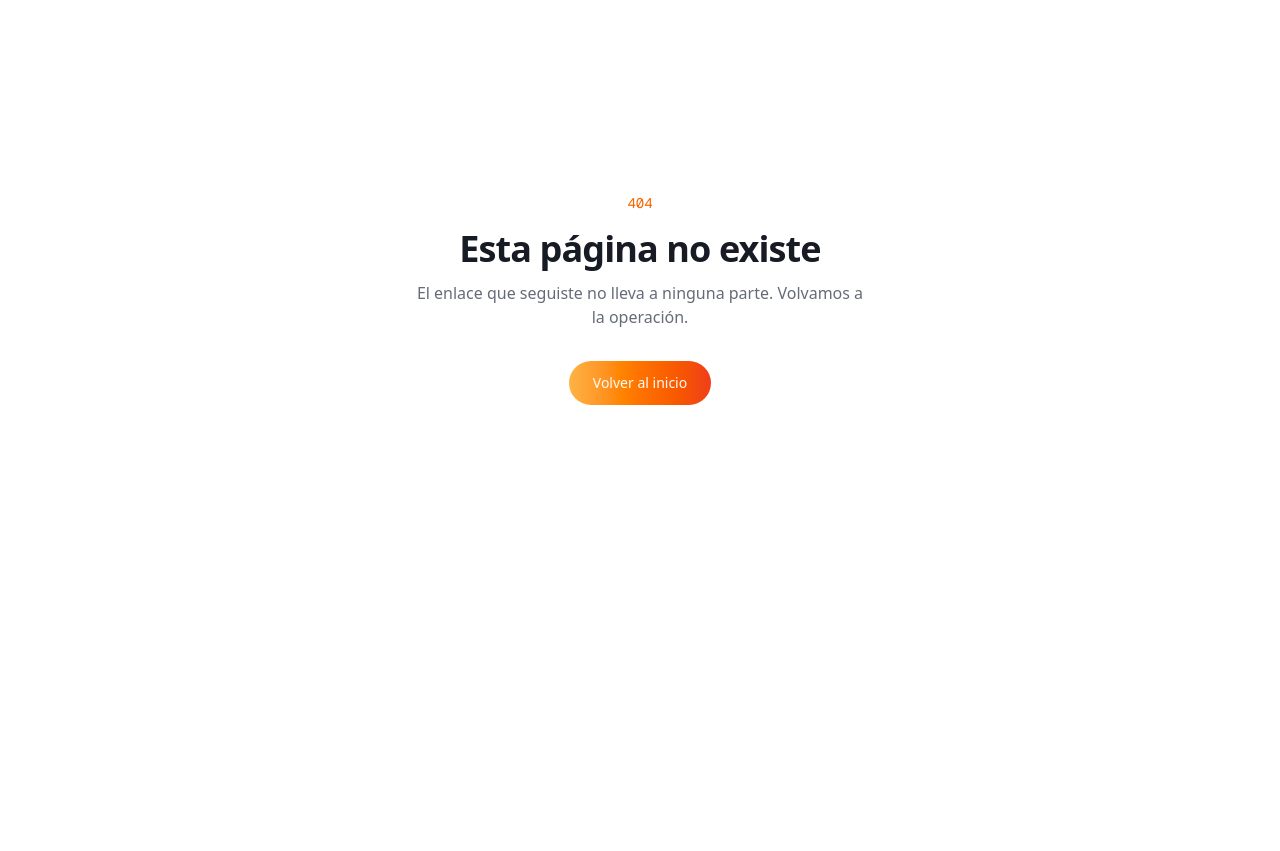
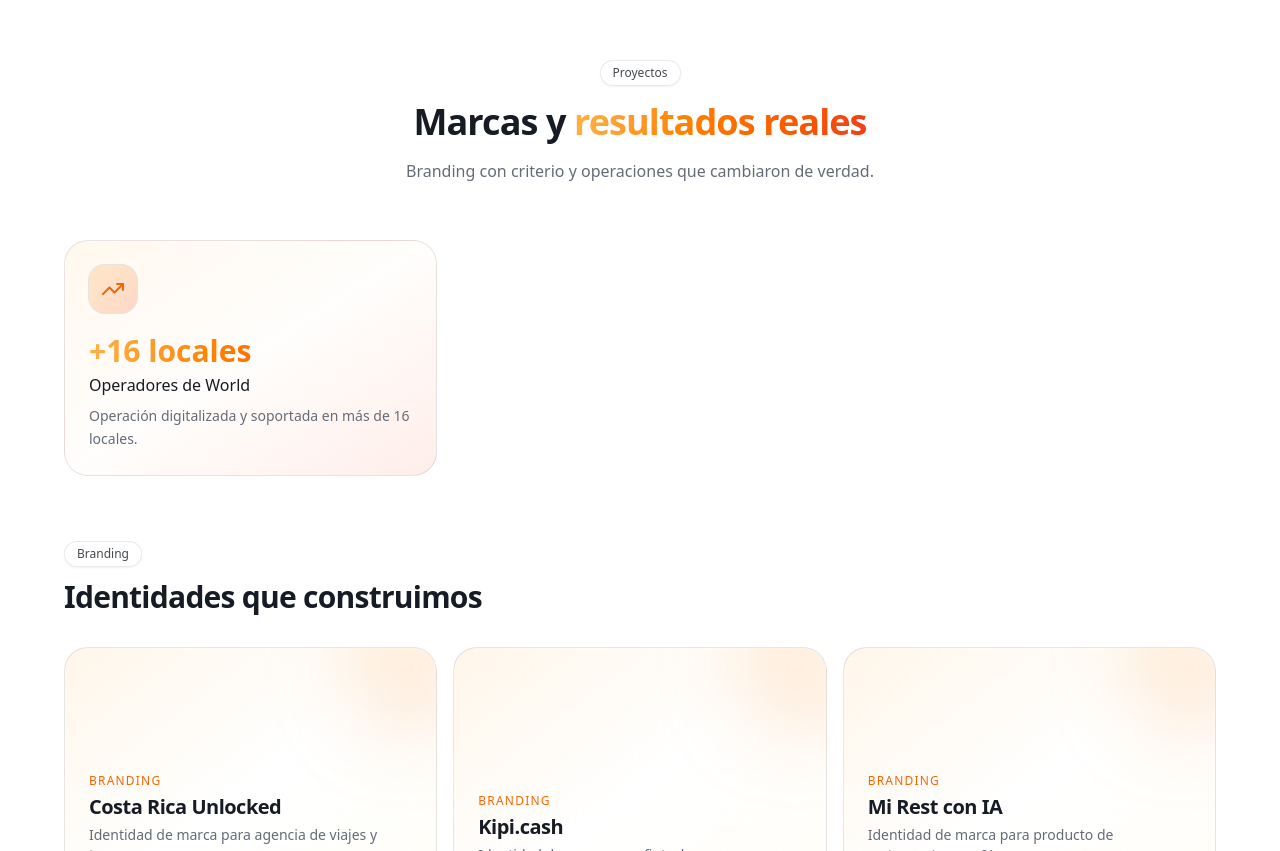
Before and after one commit to DignitaTech/dignita.tech, a Next.js app: page /proyectos in a window 1280 px wide. Before the commit this address had no page. Shown: the part 101-952 px from the top of the page. Before the commit the page ends 800 px from the top, so only its background shows below. Built offline with nearby package versions, Linux system fonts and the light colour scheme.

Commit message:
feat: páginas catálogo (/servicios /productos /retail /herramientas /proyectos /equipo /contacto)

```diff
--- /dev/null
+++ b/src/app/contacto/page.tsx
@@ -0,0 +1,15 @@
+import type { Metadata } from "next";
+import { Diagnostico } from "@/components/site/diagnostico";
+
+export const metadata: Metadata = {
+  title: "Contacto",
+  description: "Agenda tu diagnóstico con Dignita.",
+};
+
+export default function ContactoPage() {
+  return (
+    <main className="relative pt-16">
+      <Diagnostico />
+    </main>
+  );
+}
--- /dev/null
+++ b/src/app/equipo/page.tsx
@@ -0,0 +1,52 @@
+import type { Metadata } from "next";
+import { PageShell } from "@/components/site/page-shell";
+import { Reveal } from "@/components/ui/reveal";
+import { equipo } from "@/lib/ecosystem";
+
+export const metadata: Metadata = {
+  title: "Equipo",
+  description: "El equipo detrás de Dignita.",
+};
+
+function LinkedinIcon({ className }: { className?: string }) {
+  return (
+    <svg viewBox="0 0 24 24" fill="currentColor" aria-hidden="true" className={className}>
+      <path d="M20.45 20.45h-3.56v-5.57c0-1.33-.02-3.04-1.85-3.04-1.85 0-2.14 1.45-2.14 2.94v5.67H9.34V9h3.42v1.56h.05c.48-.9 1.64-1.85 3.37-1.85 3.6 0 4.27 2.37 4.27 5.46v6.28zM5.34 7.43a2.07 2.07 0 1 1 0-4.14 2.07 2.07 0 0 1 0 4.14zM7.12 20.45H3.56V9h3.56v11.45zM22.22 0H1.77C.79 0 0 .77 0 1.73v20.54C0 23.23.79 24 1.77 24h20.45c.98 0 1.78-.77 1.78-1.73V1.73C24 .77 23.2 0 22.22 0z" />
+    </svg>
+  );
+}
+
+export default function EquipoPage() {
+  return (
+    <PageShell
+      kicker="Equipo"
+      title={<>Las personas <span className="text-gradient">detrás de Dignita</span></>}
+      description="Operadores antes que consultores. Construimos lo que vendemos."
+    >
+      <div className="grid gap-4 sm:grid-cols-2 lg:grid-cols-3">
+        {equipo.map((m, i) => (
+          <Reveal key={m.name} delayIndex={i % 3}>
+            <article className="flex h-full flex-col items-center rounded-3xl border border-foreground/10 bg-card/60 p-8 text-center">
+              <div className="flex size-24 items-center justify-center rounded-full bg-gradient-to-br from-brand-from to-brand-to text-2xl font-semibold text-primary-foreground">
+                {m.initials}
+              </div>
+              <h3 className="mt-5 text-lg font-semibold tracking-tight">{m.name}</h3>
+              <p className="mt-1 text-sm text-muted-foreground">{m.role}</p>
+              {m.linkedin ? (
+                <a
+                  href={m.linkedin}
+                  target="_blank"
+                  rel="noreferrer"
+                  aria-label={`LinkedIn de ${m.name}`}
+                  className="mt-4 flex size-9 items-center justify-center rounded-full bg-foreground/5 text-muted-foreground transition hover:text-foreground"
+                >
+                  <LinkedinIcon className="size-4" />
+                </a>
+              ) : null}
+            </article>
+          </Reveal>
+        ))}
+      </div>
+    </PageShell>
+  );
+}
--- /dev/null
+++ b/src/app/herramientas/page.tsx
@@ -0,0 +1,25 @@
+import type { Metadata } from "next";
+import { PageShell } from "@/components/site/page-shell";
+import { CatalogCard } from "@/components/site/catalog-card";
+import { herramientas } from "@/lib/ecosystem";
+
+export const metadata: Metadata = {
+  title: "Herramientas",
+  description: "Herramientas internas y públicas potenciadas por IA.",
+};
+
+export default function HerramientasPage() {
+  return (
+    <PageShell
+      kicker="Herramientas"
+      title={<>Herramientas <span className="text-gradient">con IA</span></>}
+      description="Utilidades que aceleran el trabajo, potenciadas por IA."
+    >
+      <div className="grid gap-4 sm:grid-cols-2 lg:grid-cols-3">
+        {herramientas.map((item, i) => (
+          <CatalogCard key={item.title} item={item} i={i} />
+        ))}
+      </div>
+    </PageShell>
+  );
+}
--- /dev/null
+++ b/src/app/productos/page.tsx
@@ -0,0 +1,25 @@
+import type { Metadata } from "next";
+import { PageShell } from "@/components/site/page-shell";
+import { CatalogCard } from "@/components/site/catalog-card";
+import { productos } from "@/lib/ecosystem";
+
+export const metadata: Metadata = {
+  title: "Productos",
+  description: "Productos SaaS construidos por Dignita: Mirestconia, Nivela tu Academy y Orion ERP.",
+};
+
+export default function ProductosPage() {
+  return (
+    <PageShell
+      kicker="Productos · SaaS"
+      title={<>Software que <span className="text-gradient">construimos y operamos</span></>}
+      description="Productos SaaS propios, en producción y con clientes reales."
+    >
+      <div className="grid gap-4 sm:grid-cols-2 lg:grid-cols-3">
+        {productos.map((item, i) => (
+          <CatalogCard key={item.title} item={item} i={i} />
+        ))}
+      </div>
+    </PageShell>
+  );
+}
--- /dev/null
+++ b/src/app/proyectos/page.tsx
@@ -0,0 +1,71 @@
+import type { Metadata } from "next";
+import { TrendingUp } from "lucide-react";
+import { PageShell } from "@/components/site/page-shell";
+import { Reveal } from "@/components/ui/reveal";
+import { Badge } from "@/components/ui/badge";
+import { proyectos, casos } from "@/lib/ecosystem";
+
+export const metadata: Metadata = {
+  title: "Proyectos",
+  description: "Portafolio de branding y casos de éxito de Dignita.",
+};
+
+export default function ProyectosPage() {
+  return (
+    <PageShell
+      kicker="Proyectos"
+      title={<>Marcas y <span className="text-gradient">resultados reales</span></>}
+      description="Branding con criterio y operaciones que cambiaron de verdad."
+    >
+      {/* casos de éxito */}
+      <div className="grid gap-4 sm:grid-cols-2 lg:grid-cols-3">
+        {casos.map((c, i) => (
+          <Reveal key={c.client} delayIndex={i}>
+            <div className="relative overflow-hidden rounded-3xl border border-foreground/10 bg-gradient-to-br from-brand-from/10 via-card/60 to-brand-to/10 p-6">
+              <div className="flex size-12 items-center justify-center rounded-2xl bg-gradient-to-br from-brand-from/25 to-brand-to/20 text-primary ring-1 ring-foreground/10">
+                <TrendingUp className="size-6" />
+              </div>
+              <div className="mt-5 text-3xl font-semibold text-gradient">{c.metric}</div>
+              <div className="mt-1 text-base font-medium">{c.client}</div>
+              <p className="mt-2 text-sm leading-relaxed text-muted-foreground">{c.description}</p>
+            </div>
+          </Reveal>
+        ))}
+      </div>
+
+      {/* branding */}
+      <div className="mt-16">
+        <Reveal>
+          <Badge>Branding</Badge>
+        </Reveal>
+        <Reveal delayIndex={1}>
+          <h2 className="mt-3 text-2xl font-semibold tracking-tight sm:text-3xl">
+            Identidades que construimos
+          </h2>
+        </Reveal>
+        <div className="mt-8 grid gap-4 sm:grid-cols-2 lg:grid-cols-3">
+          {proyectos.map((p, i) => (
+            <Reveal key={p.title} delayIndex={i % 3}>
+              <article className="group relative flex aspect-[4/3] flex-col justify-end overflow-hidden rounded-3xl border border-foreground/10 bg-gradient-to-br from-orange-100/50 via-white to-amber-50/40 p-6">
+                <div
+                  aria-hidden
+                  className="pointer-events-none absolute -right-10 -top-10 size-32 rounded-full bg-gradient-to-br from-brand-from/30 to-brand-to/10 blur-2xl"
+                />
+                <span className="text-xs font-medium uppercase tracking-widest text-primary">
+                  {p.category}
+                </span>
+                <h3 className="mt-1 text-xl font-semibold tracking-tight">{p.title}</h3>
+                <p className="mt-1 text-sm text-muted-foreground">{p.description}</p>
+                {p.status ? (
+                  <span className="mt-3 w-fit rounded-full bg-foreground/5 px-2.5 py-1 text-[11px] text-muted-foreground">
+                    {p.status}
+                  </span>
+                ) : null}
+              </article>
+            </Reveal>
+          ))}
+        </div>
+      </div>
+    </PageShell>
+  );
+}
--- /dev/null
+++ b/src/app/retail/page.tsx
@@ -0,0 +1,25 @@
+import type { Metadata } from "next";
+import { PageShell } from "@/components/site/page-shell";
+import { CatalogCard } from "@/components/site/catalog-card";
+import { retail } from "@/lib/ecosystem";
+
+export const metadata: Metadata = {
+  title: "Retail",
+  description: "Impresoras 3D y cámaras de seguridad para empresas.",
+};
+
+export default function RetailPage() {
+  return (
+    <PageShell
+      kicker="Retail"
+      title={<>Hardware y <span className="text-gradient">soluciones físicas</span></>}
+      description="Tecnología que también vive fuera de la pantalla."
+    >
+      <div className="grid gap-4 sm:grid-cols-2">
+        {retail.map((item, i) => (
+          <CatalogCard key={item.title} item={item} i={i} />
+        ))}
+      </div>
+    </PageShell>
+  );
+}
--- /dev/null
+++ b/src/app/servicios/page.tsx
@@ -0,0 +1,25 @@
+import type { Metadata } from "next";
+import { PageShell } from "@/components/site/page-shell";
+import { CatalogCard } from "@/components/site/catalog-card";
+import { servicios } from "@/lib/ecosystem";
+
+export const metadata: Metadata = {
+  title: "Servicios",
+  description: "Automatización e IA, soporte TI y RPA, desarrollo web, branding y lanzamiento de marca.",
+};
+
+export default function ServiciosPage() {
+  return (
+    <PageShell
+      kicker="Servicios"
+      title={<>Lo que <span className="text-gradient">hacemos por ti</span></>}
+      description="Desde automatización e IA hasta desarrollo, branding y soporte. Cada frente, con criterio operativo."
+    >
+      <div className="grid gap-4 sm:grid-cols-2 lg:grid-cols-3">
+        {servicios.map((item, i) => (
+          <CatalogCard key={item.title} item={item} i={i} />
+        ))}
+      </div>
+    </PageShell>
+  );
+}
```
